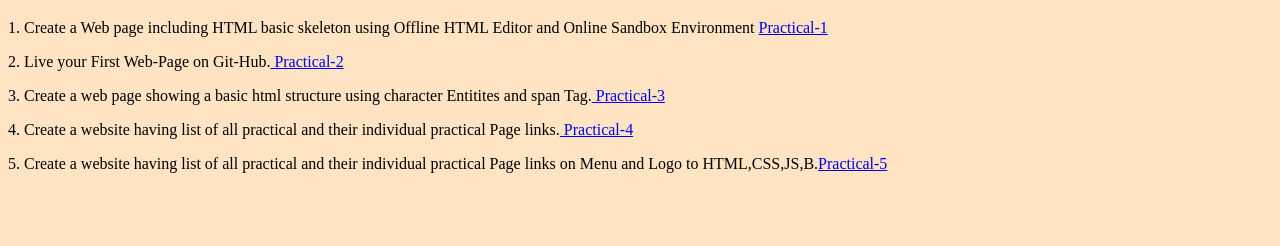
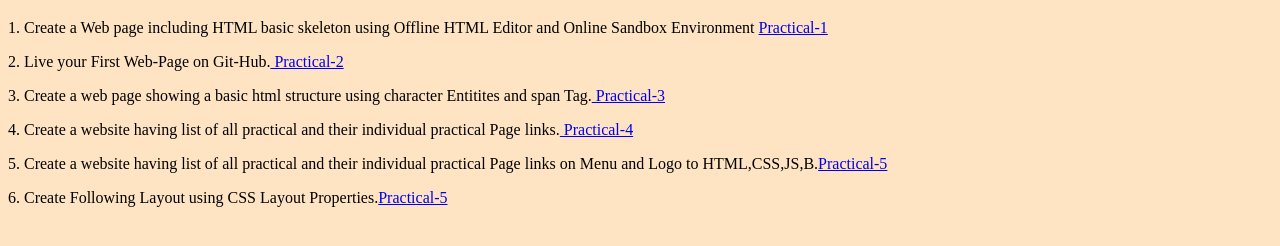
Before and after one commit to Pulkit519/FullStack_Practical, a plain HTML site: page index.html in a window 1280 px wide. Shown: the part 242-488 px from the top of the page. Drawn offline with Linux system fonts and the light colour scheme.

Commit message:
added practical 6

```diff
--- a/index.html
+++ b/index.html
@@ -19,6 +19,6 @@
     <p>3. Create a web page showing a basic html structure using character Entitites and span Tag.<a href="https://pulkit519.github.io/Practical-3/Practical3.html"> Practical-3</a> </p>
     <p>4. Create a website having list of all practical and their individual practical Page links.<a href="https://pulkit519.github.io/Practical-4/Practical-4.html"> Practical-4</a> </p>
     <p>5. Create a website having list of all practical and their individual practical Page links on Menu and Logo to HTML,CSS,JS,B.<a href="https://pulkit519.github.io/Practical_5/Practical_5.html">Practical-5</a> </p>
-
+    <p>6. Create Following Layout using CSS Layout Properties.<a href="https://pulkit519.github.io/Practical-6/Practical-6.html">Practical-5</a> </p>
 </body>
 </html>
```
